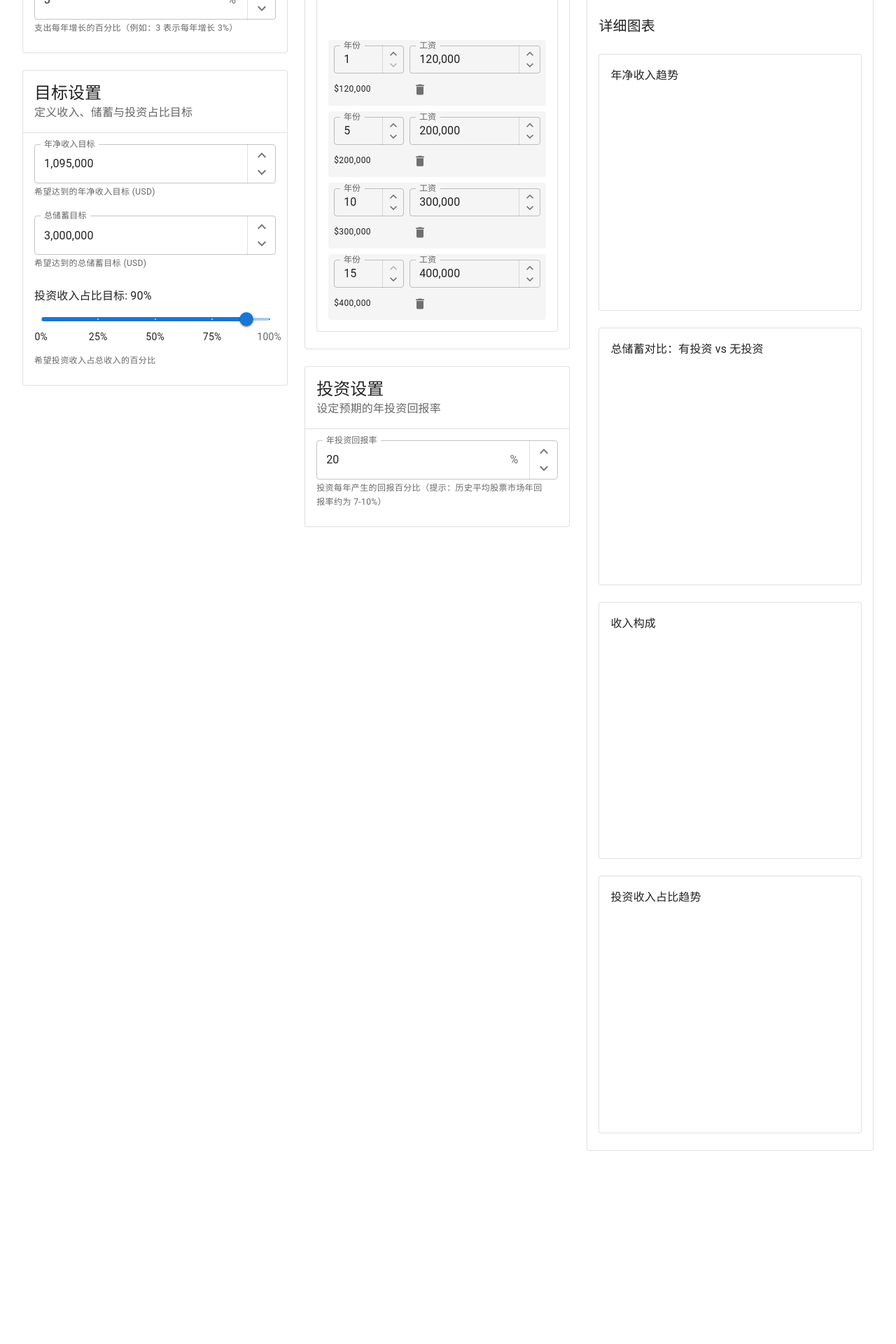
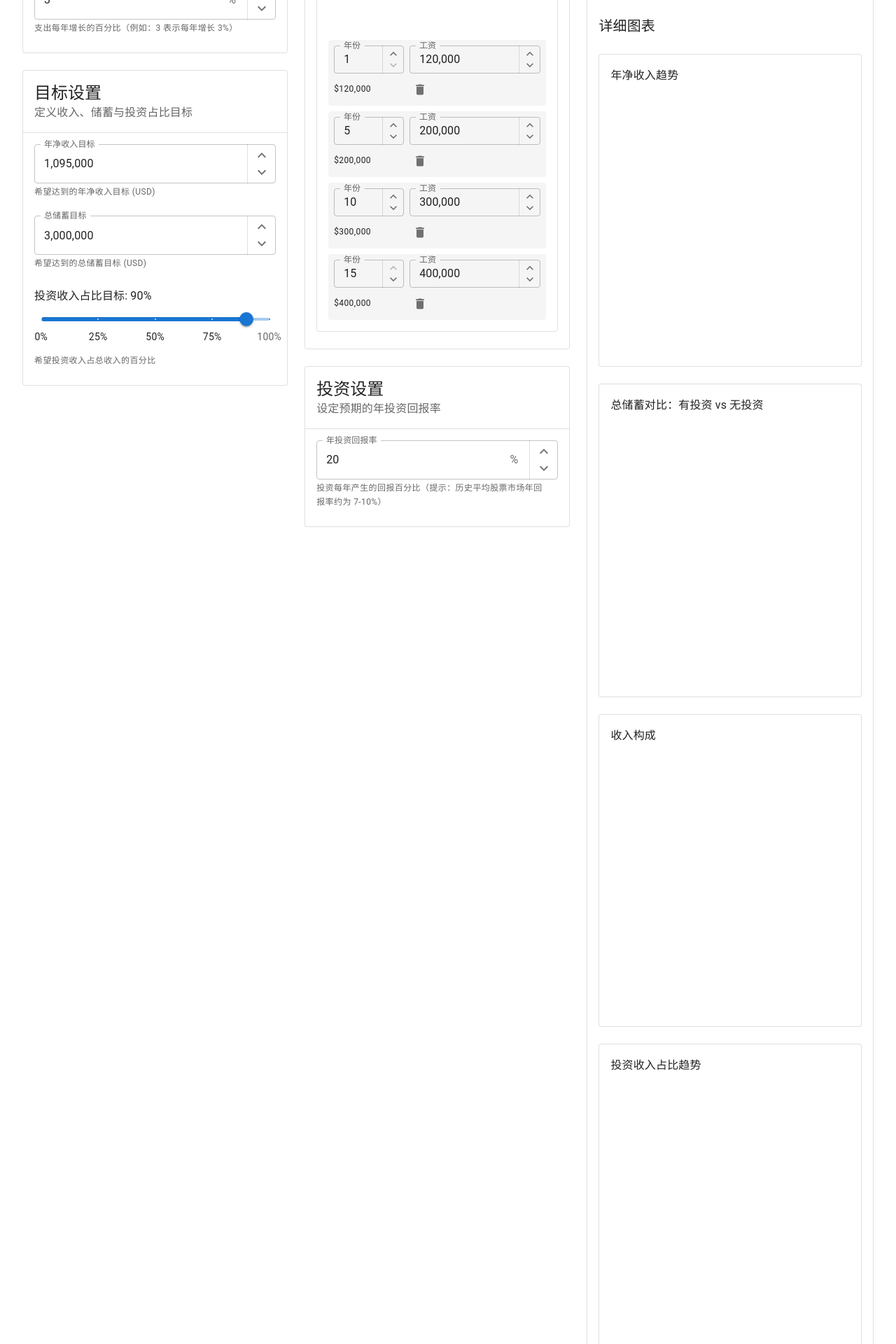
Before and after one commit to zhijiezh/life-calculator, a React (Vite) app: page / in a window 1280 px wide. Shown: the part 780-2700 px from the top of the page at 70% size. Before the commit the page ends 2456 px from the top, so only its background shows below. Built offline with nearby package versions, Linux system fonts and the light colour scheme.

Commit message:
Imprvoe chart display

```diff
--- a/src/components/ResultsCharts.tsx
+++ b/src/components/ResultsCharts.tsx
@@ -66,12 +66,11 @@ export default function ResultsCharts({
         <Box
           sx={{
             width: '100%',
-            height: { xs: 250, sm: 300 },
-            minHeight: { xs: 250, sm: 300 },
-            overflowX: 'auto'
+            overflowX: 'auto',
+            overflowY: 'hidden',  // 禁止垂直滚动
           }}
         >
-          <ResponsiveContainer width="100%" height={300} minWidth={300} debounce={200}>
+          <ResponsiveContainer width="100%" height={380} minWidth={300} debounce={200}>
           <LineChart data={chartData}>
             <CartesianGrid strokeDasharray="3 3" />
             <XAxis dataKey="year" label={{ value: '年份', position: 'insideBottom', offset: -5 }} />
@@ -107,19 +106,18 @@ export default function ResultsCharts({
       </Paper>
 
       {/* 总储蓄对比图（有投资 vs 无投资） */}
-      <Paper variant="outlined" sx={{ p: 2, mb: 3 }}>
+      <Paper variant="outlined" sx={{ p: 2, mb: 3, overflow: 'hidden' }}>
         <Typography variant="subtitle1" gutterBottom>
           总储蓄对比：有投资 vs 无投资
         </Typography>
         <Box
           sx={{
             width: '100%',
-            height: { xs: 250, sm: 300 },
-            minHeight: { xs: 250, sm: 300 },
-            overflowX: 'auto'
+            overflowX: 'auto',
+            overflowY: 'hidden',  // 禁止垂直滚动
           }}
         >
-          <ResponsiveContainer width="100%" height={300} minWidth={300} debounce={200}>
+          <ResponsiveContainer width="100%" height={380} minWidth={300} debounce={200}>
           <LineChart data={chartData}>
             <CartesianGrid strokeDasharray="3 3" />
             <XAxis dataKey="year" label={{ value: '年份', position: 'insideBottom', offset: -5 }} />
@@ -170,12 +168,11 @@ export default function ResultsCharts({
         <Box
           sx={{
             width: '100%',
-            height: { xs: 250, sm: 300 },
-            minHeight: { xs: 250, sm: 300 },
-            overflowX: 'auto'
+            overflowX: 'auto',
+            overflowY: 'hidden',  // 禁止垂直滚动
           }}
         >
-          <ResponsiveContainer width="100%" height={300} minWidth={300} debounce={200}>
+          <ResponsiveContainer width="100%" height={380} minWidth={300} debounce={200}>
           <LineChart data={chartData}>
             <CartesianGrid strokeDasharray="3 3" />
             <XAxis dataKey="year" label={{ value: '年份', position: 'insideBottom', offset: -5 }} />
@@ -216,12 +213,11 @@ export default function ResultsCharts({
         <Box
           sx={{
             width: '100%',
-            height: { xs: 250, sm: 300 },
-            minHeight: { xs: 250, sm: 300 },
-            overflowX: 'auto'
+            overflowX: 'auto',
+            overflowY: 'hidden',  // 禁止垂直滚动
           }}
         >
-          <ResponsiveContainer width="100%" height={300} minWidth={300} debounce={200}>
+          <ResponsiveContainer width="100%" height={380} minWidth={300} debounce={200}>
           <LineChart data={chartData}>
             <CartesianGrid strokeDasharray="3 3" />
             <XAxis dataKey="year" label={{ value: '年份', position: 'insideBottom', offset: -5 }} />
```
